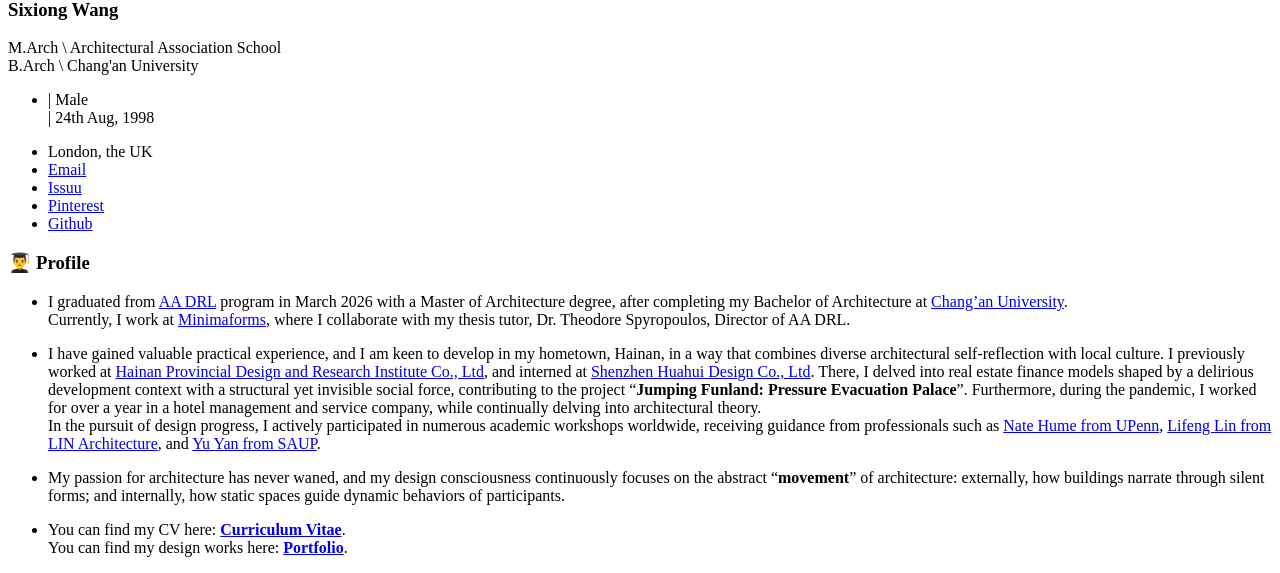
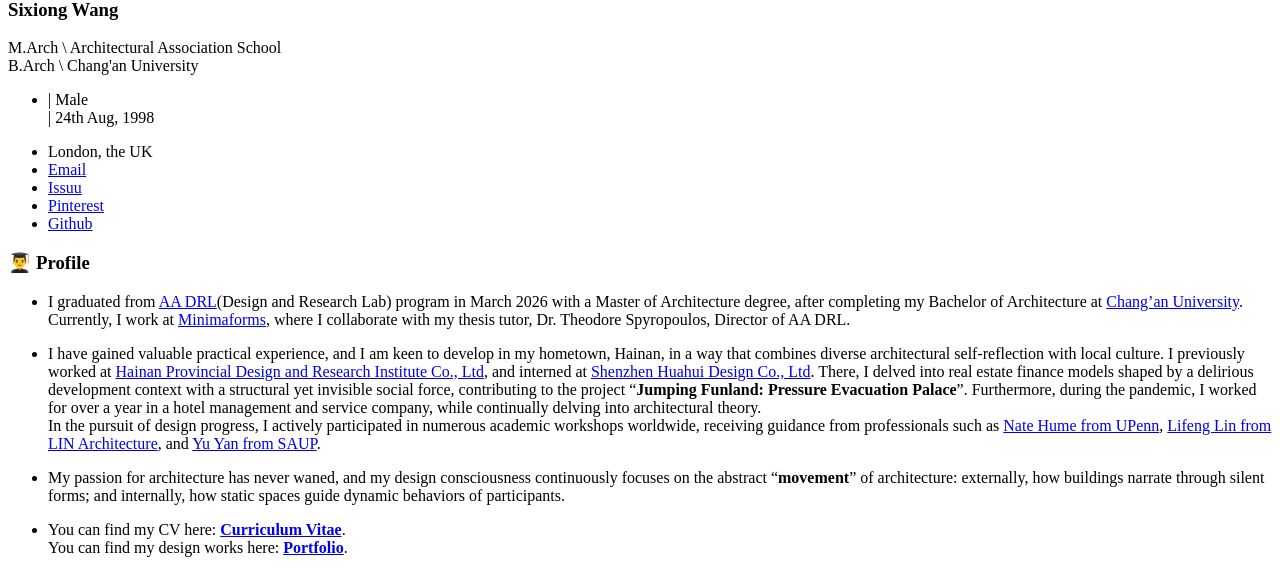
Before and after one commit to sixiong-wang/academic-page, a Jekyll site: the page built from _pages/includes/intro.md, in a window 1280 px wide. Shown: the part 508-1081 px from the top of the page. Built offline with Jekyll 4.4.1, drawn with Linux system fonts in a browser that asks for light colours; our own code applies the rules of GitHub Pages for plain Markdown files; comment, search, counter and statistics services are not loaded.

Commit message:
更新intro文字

```diff
--- a/_pages/includes/intro.md
+++ b/_pages/includes/intro.md
@@ -1,5 +1,5 @@
 # 👨‍🎓 Profile
-- I graduated from [AA DRL](https://drl.aaschool.ac.uk/) program in March 2026 with a Master of Architecture degree, after completing my Bachelor of Architecture at [Chang'an University](https://jzx.chd.edu.cn/).
+- I graduated from [AA DRL](https://drl.aaschool.ac.uk/)(Design and Research Lab) program in March 2026 with a Master of Architecture degree, after completing my Bachelor of Architecture at [Chang'an University](https://jzx.chd.edu.cn/).
 <br>Currently, I work at [Minimaforms](https://minimaforms.com/), where I collaborate with my thesis tutor, Dr. Theodore Spyropoulos, Director of AA DRL.
 
 - I have gained valuable practical experience, and I am keen to develop in my hometown, Hainan, in a way that combines diverse architectural self-reflection with local culture. I previously worked at [Hainan Provincial Design and Research Institute Co., Ltd](https://www.hniad.com/html/index.html), and interned at [Shenzhen Huahui Design Co., Ltd](http://www.hhd-sz.com/). There, I delved into real estate finance models shaped by a delirious development context with a structural yet invisible social force, contributing to the project "**Jumping Funland: Pressure Evacuation Palace**". Furthermore, during the pandemic, I worked for over a year in a hotel management and service company, while continually delving into architectural theory.
```
